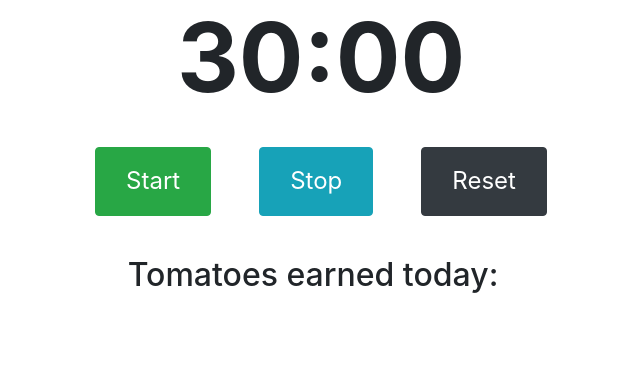
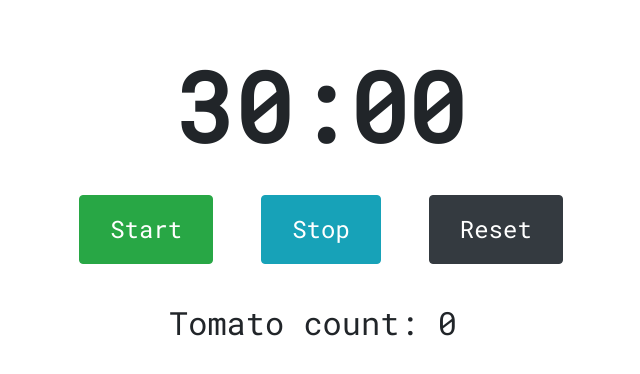
Before and after one commit to kpresta04/tomatoTracker, a plain HTML site: page index.html in a window 1280 px wide. Shown: the whole page, without its empty margins (319-959 px from the left). Drawn offline with nearby package versions, Linux system fonts and the light colour scheme.

Commit message:
tomatoCount added

```diff
--- a/assets/css/styles.css
+++ b/assets/css/styles.css
@@ -1,3 +1,11 @@
+html,
+body {
+  height: 100%;
+  width: 100%;
+  position: fixed;
+  font-family: "Roboto Mono", monospace;
+}
+
 h1 {
   font-size: 72pt;
   font-weight: bold;
--- a/index.html
+++ b/index.html
@@ -7,7 +7,10 @@
       name="viewport"
       content="width=device-width, initial-scale=1, shrink-to-fit=no"
     />
-
+    <link
+      href="https://fonts.googleapis.com/css?family=Roboto+Mono&display=swap"
+      rel="stylesheet"
+    />
     <!-- Bootstrap CSS -->
     <link
       rel="stylesheet"
@@ -21,9 +24,9 @@
   </head>
   <body>
     <audio id="doorbell" src="./assets/doorbell-1.mp3"></audio>
-    <div class="container">
+    <div class="container-fluid">
       <div class="col">
-        <div class="row justify-content-center">
+        <div class="row justify-content-center mt-5">
           <h1 id="timer"></h1>
         </div>
         <!-- button row -->
@@ -39,8 +42,11 @@
           </button>
         </div>
         <!-- tomato row -->
-        <div class="row justify-content-center mt-4" id="tomatoRow">
-          <h2>Tomatoes earned today: </h2>
+        <div class="row justify-content-center mt-4">
+          <h2 id="tomatoLabel"></h2>
+        </div>
+        <div class="row mt-4" id="tomatoRow">
+
 
 
         </div>
--- a/scripts.js
+++ b/scripts.js
@@ -1,15 +1,22 @@
+$(document).ready(function() {
   disp = document.querySelector("#timer");
 
   let tomatoCount = 0;
-let getObj = JSON.parse(localStorage.getItem("storeObj"));
+  let getObj = JSON.parse(localStorage.getItem("tomatoObj"));
   if (getObj !== null) {
     // console.log(getObj);
     tomatoCount = getObj;
   }
+  $("#tomatoLabel").text(`Tomato count: ${tomatoCount}`);
+  for (let i = 0; i < tomatoCount; i++) {
+    $("#tomatoRow").append(
+      '<img class="tomatoImage" src="assets/images/tomato1.jpg" />'
+    );
+  }
 
-var Clock = {
+  const Clock = {
     Timer: function(duration, display) {
-    var start = Date.now(),
+      let start = Date.now(),
         diff,
         minutes,
         seconds;
@@ -56,10 +63,10 @@ function resetTimer() {
   }
 
   //initial variables
-var running = false;
-var minutes = 30;
-var seconds = 0;
-var timeValue = minutes * 60;
+  let running = false;
+  let minutes = 30;
+  let seconds = 0;
+  let timeValue = minutes * 60;
 
   function startTimer() {
     //Check if already running first
@@ -75,6 +82,10 @@ function startTimer() {
   function onCompletion() {
     playSound();
     stopTimer();
+    tomatoCount++;
+    $("#tomatoLabel").text(`Tomato count: ${tomatoCount}`);
+
+    localStorage.setItem("tomatoObj", JSON.stringify(tomatoCount));
     $("#tomatoRow").append(
       '<img class="tomatoImage" src="assets/images/tomato1.jpg" />'
     );
@@ -83,20 +94,16 @@ function stopTimer() {
     clearInterval(interv);
     running = false;
   }
-window.onload = function() {
+
   //Initialize timer
-  this.resetTimer();
+  resetTimer();
   //Start button even
-  this.document
-    .querySelector("#startBtn")
-    .addEventListener("click", startTimer);
+  document.querySelector("#startBtn").addEventListener("click", startTimer);
   //Stop button event
-  this.document.querySelector("#stopBtn").addEventListener("click", stopTimer);
+  document.querySelector("#stopBtn").addEventListener("click", stopTimer);
   //Reset button event
-  this.document
-    .querySelector("#resetBtn")
-    .addEventListener("click", function() {
+  document.querySelector("#resetBtn").addEventListener("click", function() {
     clearInterval(interv);
     resetTimer();
   });
-};
+});
```
Lines whose indentation alone changed are shown as unchanged.
